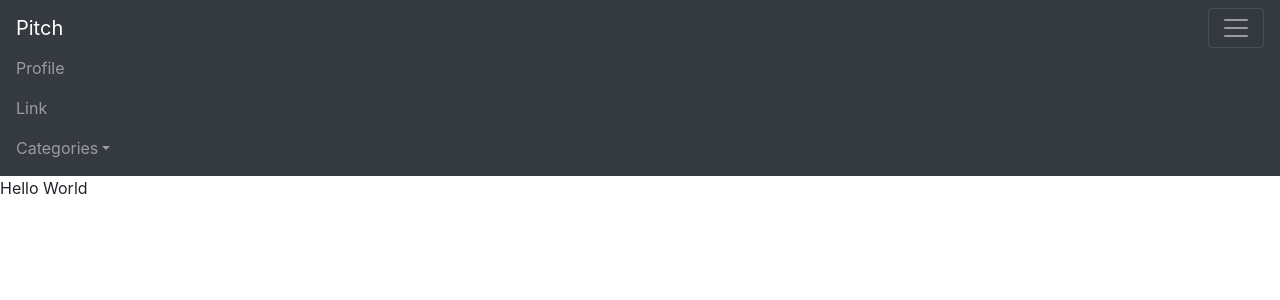
After one commit to Mutugiii/Pitch, a Flask app: template app/templates/index.html in a window 1280 px wide, after a click that opens the changed part. The commit adds this page. Shown: the top 300 px of the page. Run offline with Flask 2, Linux system fonts and the light colour scheme; the template is opened without the code that fills it, so the values that code supplies are empty; some libraries are stand-ins or nearby versions.

Commit message:
Setup base.html & index.html & navbar.html | Setup error page | Add initial views

```diff
--- a/app/__init__.py
+++ b/app/__init__.py
@@ -1,5 +1,6 @@
 from flask import Flask
 from config import config_options
+from flask_sqlalchemy import SQLAlchemy
 
 db = SQLAlchemy()
 
--- a/app/main/error.py
+++ b/app/main/error.py
@@ -1,7 +1,7 @@
 from flask import render_template
 from . import main
 
-main.app_error_handler(404)
+@main.app_errorhandler(404)
 def error404(error):
     '''
     Function to deal with wrong routes in the blueprint
--- /dev/null
+++ b/app/templates/base.html
@@ -0,0 +1,27 @@
+<!DOCTYPE html>
+<html lang="en">
+
+<head>
+    <meta charset="UTF-8">
+    <meta name="viewport" content="width=device-width, initial-scale=1.0">
+    <meta http-equiv="X-UA-Compatible" content="ie=edge">
+    <link href="https://cdnjs.cloudflare.com/ajax/libs/twitter-bootstrap/4.3.1/css/bootstrap.min.css" rel="stylesheet">
+    <script type="text/javascript" src="https://cdnjs.cloudflare.com/ajax/libs/jquery/3.3.1/jquery.min.js"></script>
+    <script type="text/javascript"
+        src="https://cdnjs.cloudflare.com/ajax/libs/twitter-bootstrap/4.3.1/js/bootstrap.min.js"></script>
+    <link href="https://fonts.googleapis.com/css?family=Oswald&display=swap" rel="stylesheet">
+    {% block title %}
+
+    {% endblock %}
+</head>
+
+<body>
+{% block navbar %}
+    {%include 'navbar.html' %}
+{% endblock %}
+{% block content %}
+
+{% endblock %}
+</body>
+
+</html>
--- /dev/null
+++ b/app/templates/index.html
@@ -0,0 +1,11 @@
+{% extends 'base.html' %}
+
+{% block title %}
+<title>Pitch</title>
+{% endblock %}
+
+{% block content %}
+<p>
+    Hello World
+</p>
+{% endblock %}
--- /dev/null
+++ b/app/templates/navbar.html
@@ -0,0 +1,25 @@
+<nav class="navbar navbar-dark bg-dark">
+    <a class="navbar-brand" href="#">Pitch</a>
+    <button class="navbar-toggler" type="button" data-toggle="collapse" data-target="#navbarsExample01" aria-controls="navbarsExample01" aria-expanded="false" aria-label="Toggle navigation">
+      <span class="navbar-toggler-icon"></span>
+    </button>
+
+    <div class="navbar-collapse collapse" id="navbarsExample01">
+      <ul class="navbar-nav mr-auto">
+        <li class="nav-item">
+          <a class="nav-link" href="/profile">Profile</a>
+        </li>
+        <li class="nav-item">
+          <a class="nav-link" href="/profile">Link</a>
+        </li>
+        <li class="nav-item dropdown">
+          <a class="nav-link dropdown-toggle" href="http://example.com" id="dropdown01" data-toggle="dropdown" aria-haspopup="true" aria-expanded="false">Categories</a>
+          <div class="dropdown-menu" aria-labelledby="dropdown01">
+            <a class="dropdown-item" href="#">Action</a>
+            <a class="dropdown-item" href="#">Another action</a>
+            <a class="dropdown-item" href="#">Something else here</a>
+          </div>
+        </li>
+      </ul>
+    </div>
+  </nav>
```
Also changed, not shown: app/main/views.py (+9 -0 lines), app/templates/404.html (+2 -9 lines).
